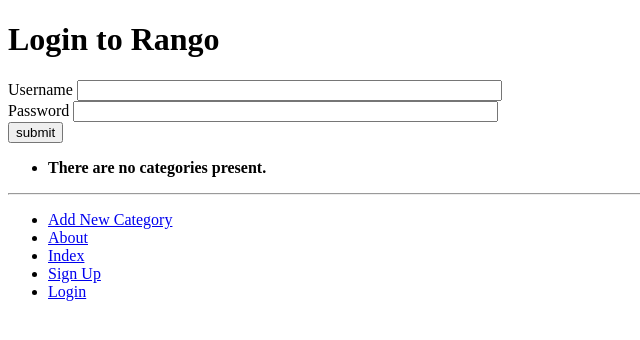
After one commit to axinterop/rango-project, a Django app: page /polls/login/ in a window 1280 px wide. The commit adds this page. Shown: the top 340 px of the page, without its empty margins (0-640 px from the left). Run offline with Django 3.2, Linux system fonts and the light colour scheme; data that the repository does not hold is empty.

Commit message:
Implemented login functionality

```diff
--- a/mysite/settings.py
+++ b/mysite/settings.py
@@ -127,5 +127,3 @@
 MEDIA_URL = '/media/'
 
 MEDIA_ROOT = BASE_DIR / "media"
-
-print(STATICFILES_DIRS)
--- a/polls/urls.py
+++ b/polls/urls.py
@@ -9,4 +9,5 @@
     path('category/<category_name_slug>/add_page/', views.add_page, name='add_page'),
     path('category/<category_name_slug>', views.show_category, name='show_category'),
     path('register/', views.register, name='register'),
+    path('login/', views.user_login, name='login')
 ]
--- a/polls/views.py
+++ b/polls/views.py
@@ -1,8 +1,11 @@
 from django.shortcuts import render
-from django.http import HttpResponse
 
 from polls.models import Category, Page
 from polls.forms import CategoryForm, PageForm, UserForm, UserProfileForm
+
+from django.contrib.auth import authenticate, login
+from django.http import HttpResponse, HttpResponseRedirect
+from django.urls import reverse
 
 
 def index(request):
@@ -111,3 +114,23 @@
         'registered': registered,
     }
     return render(request, 'polls/register.html', context_dict)
+
+
+def user_login(request):
+    if request.method == 'POST':
+        username = request.POST.get('username')
+        password = request.POST.get('password')
+
+        user = authenticate(username=username, password=password)
+
+        if user:
+            if user.is_active:
+                login(request, user=user)
+                return HttpResponseRedirect(reverse('index'))
+            else:
+                return HttpResponse("Your Rango account is disabled.")
+        else:
+            print("Invalid login details: {0}, {1}".format(username, password))
+            return HttpResponse("Invalid login details supplied.")
+    else:
+        return render(request, 'polls/login.html')
--- a/templates/polls/base.html
+++ b/templates/polls/base.html
@@ -47,6 +47,11 @@
                     Sign Up
                 </a>
             </li>
+            <li>
+                <a href="{% url 'login' %}">
+                    Login
+                </a>
+            </li>
         </ul>
     </div>
 </body>
--- a/templates/polls/index.html
+++ b/templates/polls/index.html
@@ -7,7 +7,11 @@
 
 {% block body_block %}
     <h1>Rango says...</h1>
-    hey there partner!
+    {% if user.is_authenticated %}
+        Welcome, {{ user.username }}!
+    {% else %}
+        hey there partner!
+    {% endif %}
     <div>
         <h2>Most Liked Categories</h2>
         {% if categories %}
--- /dev/null
+++ b/templates/polls/login.html
@@ -0,0 +1,20 @@
+{%  extends 'polls/base.html' %}
+{% load static %}
+
+{% block title_block %}
+    Login
+{% endblock %}
+
+{% block body_block %}
+    <h1>Login to Rango</h1>
+    <form id="login_form" method="POST" action="{% url 'login' %}">
+        {% csrf_token %}
+        <label for="username-input">Username</label>
+        <input id="username-input" type="text" name="username" value="" size="50">
+        <br>
+        <label for="password-input">Password</label>
+        <input id="password-input" type="password" name="password" value="" size="50">
+        <br>
+        <input type="submit" value="submit">
+    </form>
+{% endblock %}
```
Also changed, not shown: polls/admin.py (line endings or trailing spaces).
